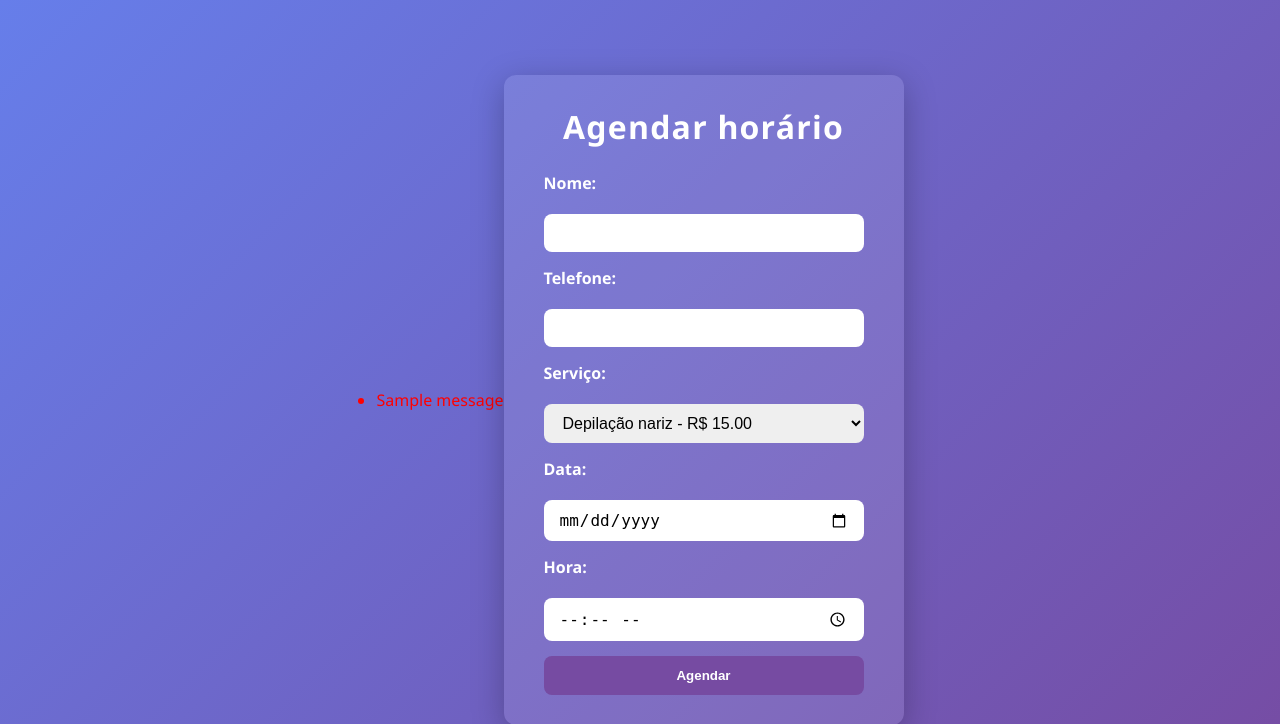
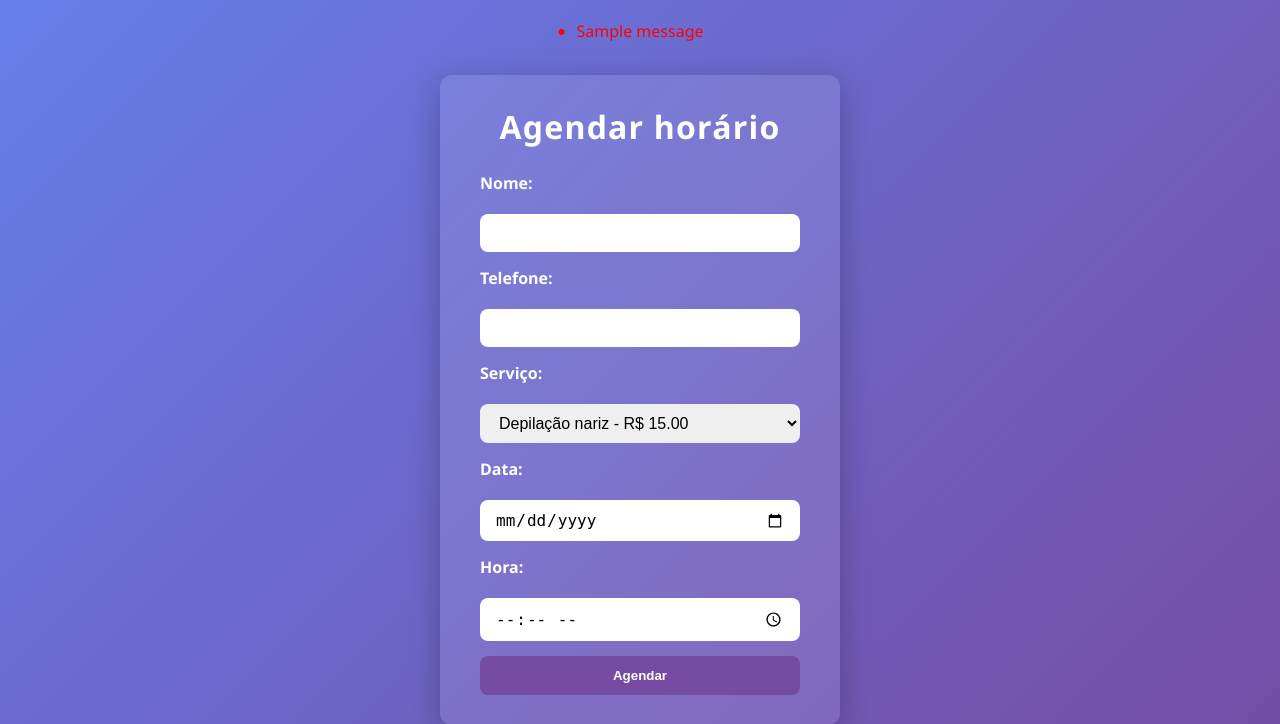
Before and after one commit to BrunoCamargoDev/Barbearia-Django, a Django app: page / in a window 1280 px wide. Shown: the top 724 px of the page. Run offline with Django 5.2, Linux system fonts and the light colour scheme; data comes from the database, SQL or seed files in the repository; both versions use the stored data as it was after the commit; one stand-in notice (Sample message) is shown.

Commit message:
ajustes na mensagem

```diff
--- a/barbearia/agendamentos/templates/agendamentos/agendar.html
+++ b/barbearia/agendamentos/templates/agendamentos/agendar.html
@@ -18,6 +18,13 @@
             justify-content: center;
             align-items: center;
             height: 100vh;
+        }
+
+        .mensagem {
+            position: absolute;
+            left: 50%;
+            top: 20px;
+            transform: translateX(-50%);
         }
 
         .container {
@@ -80,7 +87,7 @@
     {% if messages %}
     <ul>
         {% for message in messages %}
-            <li style="color: red;">{{ message }}</li>
+           <div class="mensagem"><li style="color: red;">{{ message }}</li></div>
         {% endfor %}
     </ul>
 {% endif %}
```
Also changed, not shown: barbearia/db.sqlite3.
